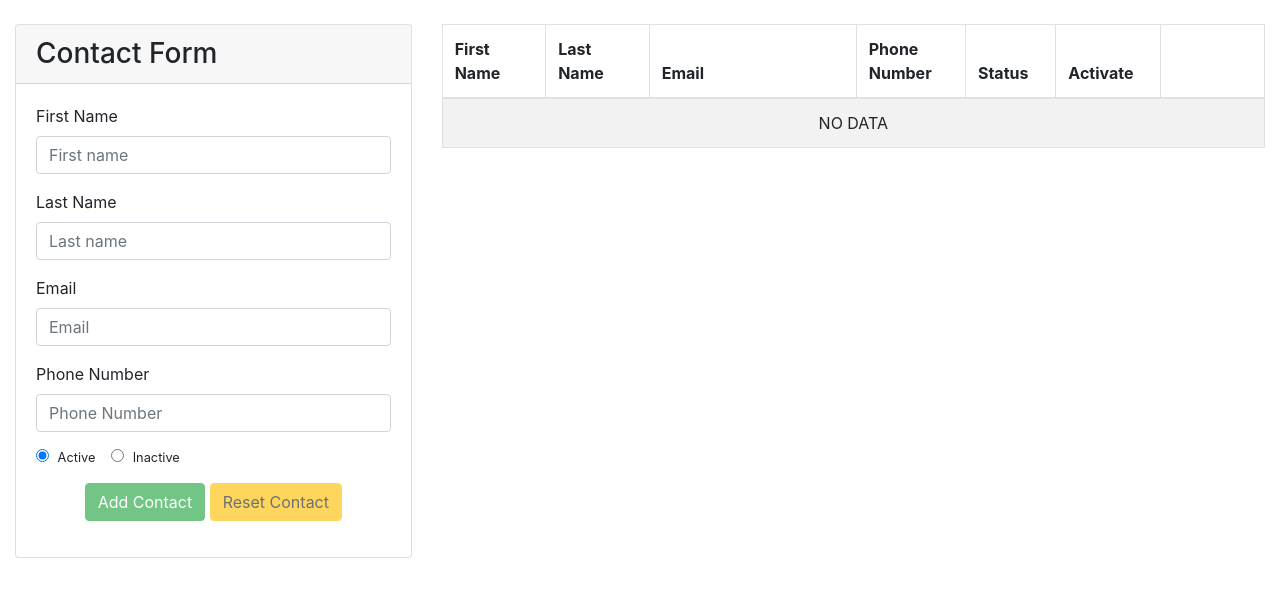
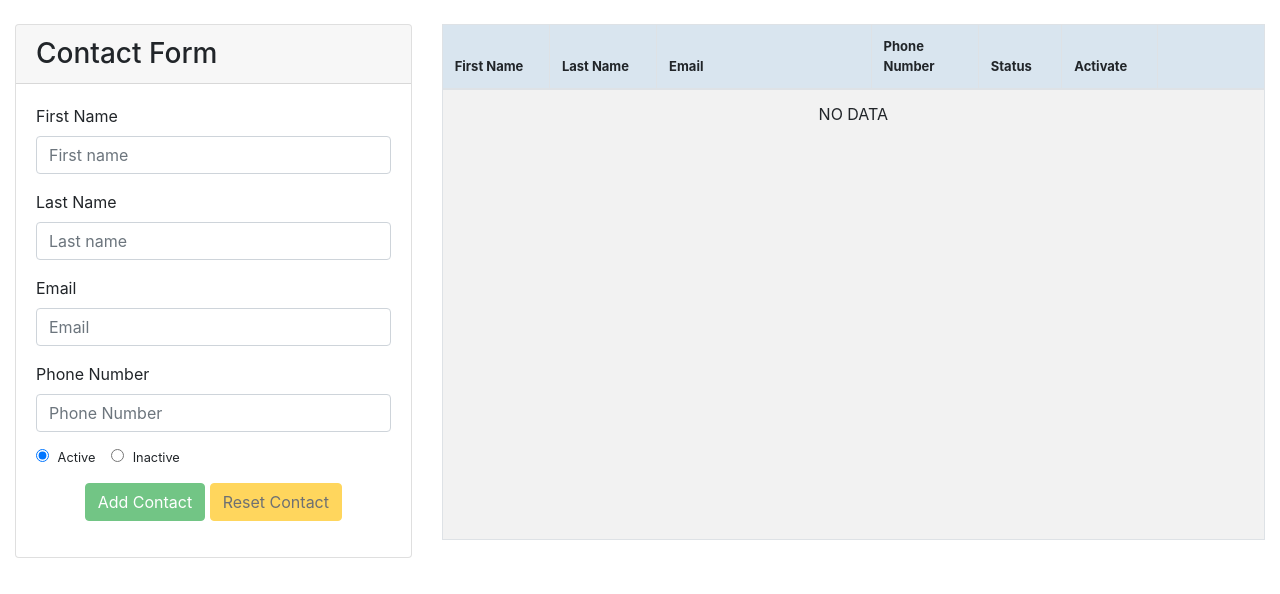
Before and after one commit to sachinr3238/contact-information, a plain HTML site: page contact-information/app/index.html in a window 1280 px wide. Drawn offline with Linux system fonts and the light colour scheme.

Commit message:
Update main.css
Css change for table

```diff
--- a/contact-information/app/assets/css/main.css
+++ b/contact-information/app/assets/css/main.css
@@ -26,7 +26,9 @@
     cursor: not-allowed;
     pointer-events: none;
 }
-
+.contact-table tbody{
+    height: calc(100vh - 350px);
+}
 .contact-table .icon-edit {
     display: inline-block;
     background: url("../images//icon-edit.png") no-repeat;
@@ -34,9 +36,15 @@
     height: 20px;
 }
 
+
 .contact-table .icon-delete {
     display: inline-block;
     background: url("../images//icon-trash.png") no-repeat;
     width: 20px;
     height: 20px;
 }
+
+.contact-table thead tr th {
+    font-size: 13px;
+    background: #d9e5ef;
+}
```
